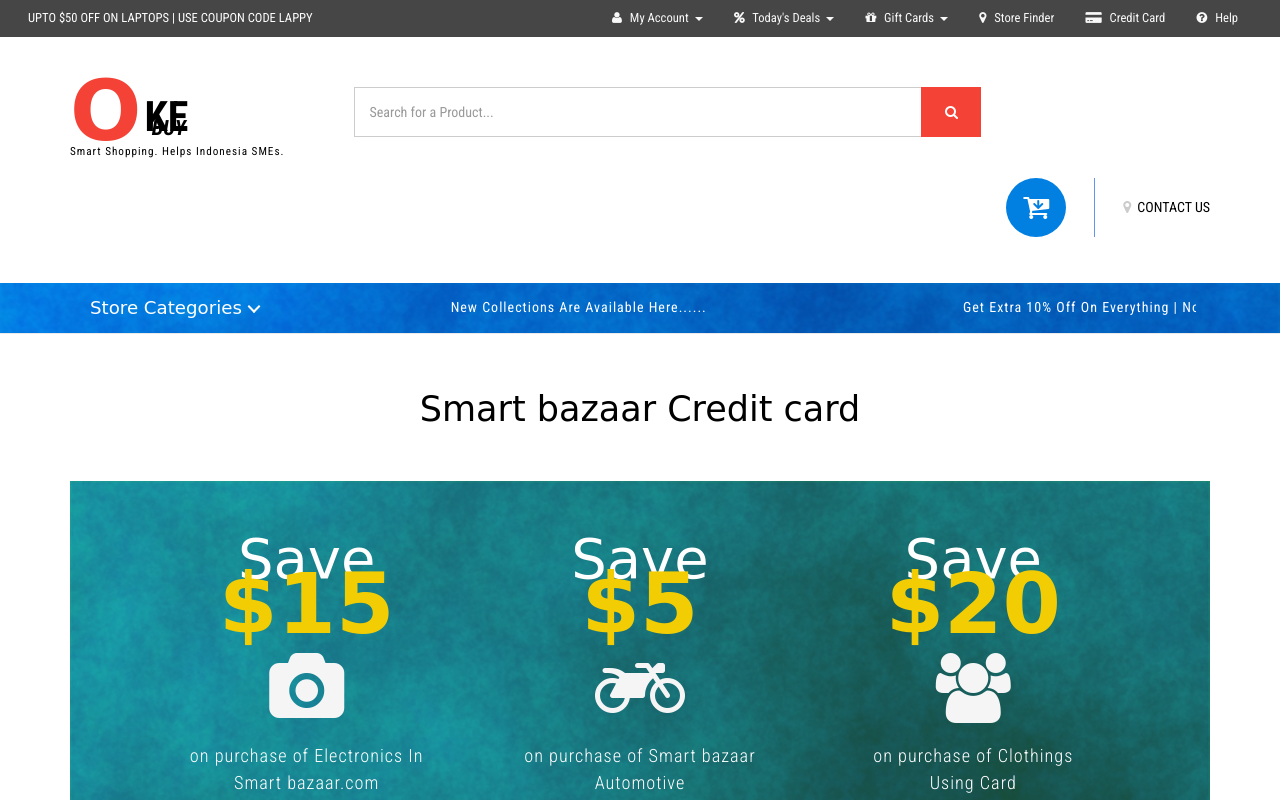
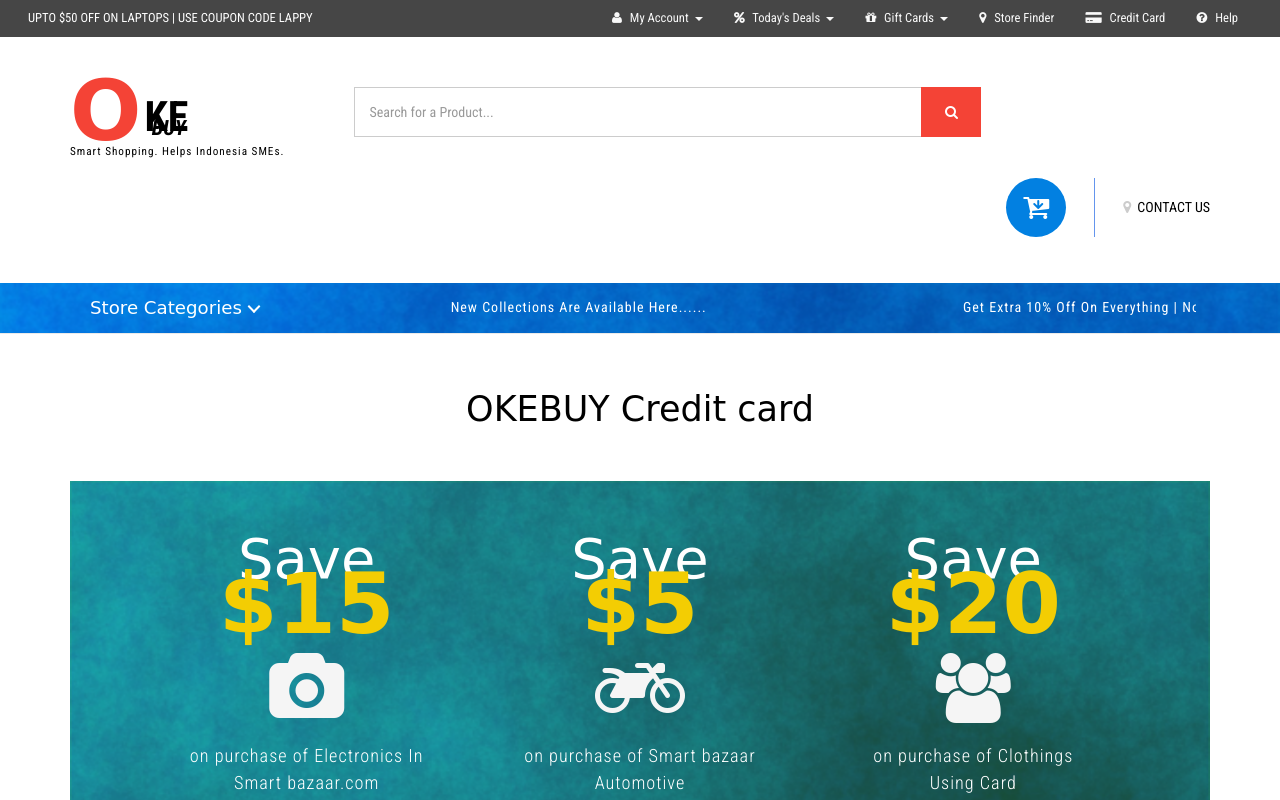
Before and after one commit to okebuy/okebuy.github.io, a plain HTML site: page card.html in a window 1280 px wide. Shown: the top 800 px of the page. Drawn offline with Linux system fonts and the light colour scheme; a web font is replaced by a local one.

Commit message:
Update card.html

```diff
--- a/card.html
+++ b/card.html
@@ -951,7 +951,7 @@
 	<!-- card-page -->
 	<div class="card-page">
 		<div class="container">
-			<h3 class="w3ls-title w3ls-title1"> Smart bazaar Credit card</h3>
+			<h3 class="w3ls-title w3ls-title1"> OKEBUY Credit card</h3>
 			<div class="agile-card-top">
 				<div class="col-md-4 card-top-grids">
 					<h4>Save <span>$15</span></h4>
```
